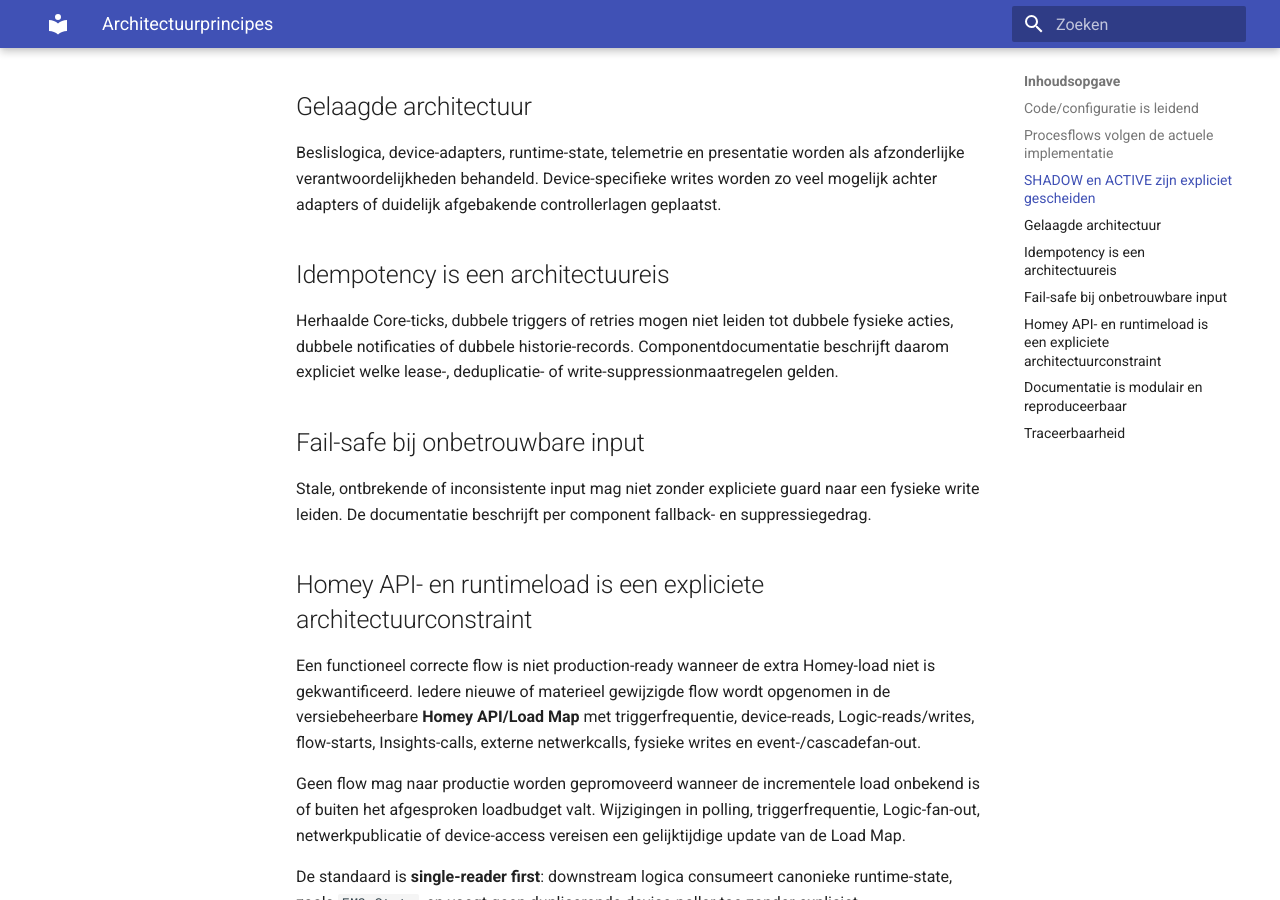
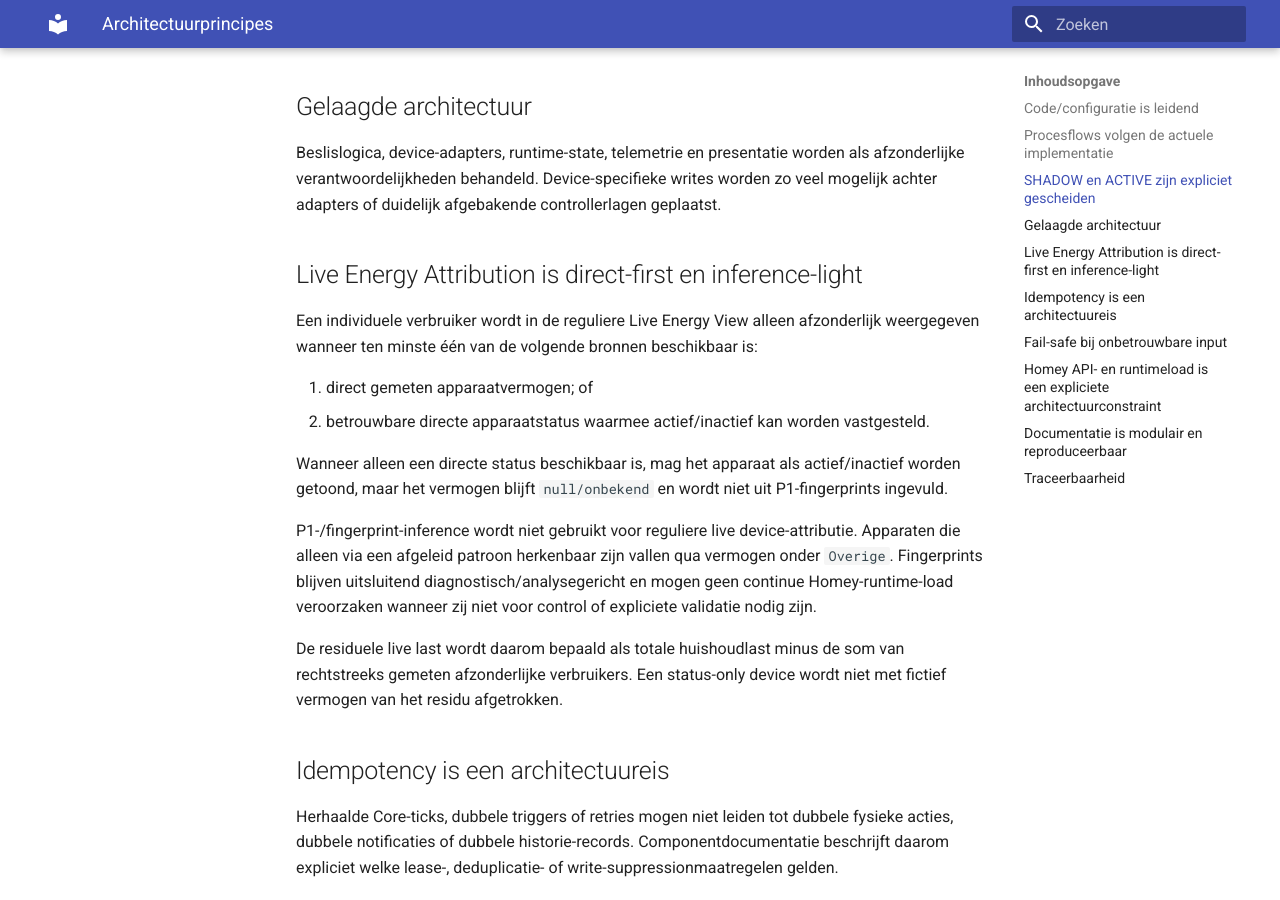
Before and after one commit to OnsKasteeltje/homey-energy-manual, an MkDocs documentation site: the page built from docs/software-architecture/architecture/02-architecture-principles.md, in a window 1280 px wide and 900 px high, scrolled down 616 px. Built offline with MkDocs 1.6.1 and Material for MkDocs 9.7.7, drawn with Linux system fonts in a browser that asks for light colours.

Commit message:
docs: define direct-only live energy attribution rule

```diff
--- a/docs/software-architecture/architecture/02-architecture-principles.md
+++ b/docs/software-architecture/architecture/02-architecture-principles.md
@@ -31,6 +31,19 @@ Logica die alleen rekent, observeert of valideert wordt als `shadow` gemarkeerd.
 
 Beslislogica, device-adapters, runtime-state, telemetrie en presentatie worden als afzonderlijke verantwoordelijkheden behandeld. Device-specifieke writes worden zo veel mogelijk achter adapters of duidelijk afgebakende controllerlagen geplaatst.
 
+## Live Energy Attribution is direct-first en inference-light
+
+Een individuele verbruiker wordt in de reguliere Live Energy View alleen afzonderlijk weergegeven wanneer ten minste één van de volgende bronnen beschikbaar is:
+
+1. direct gemeten apparaatvermogen; of
+2. betrouwbare directe apparaatstatus waarmee actief/inactief kan worden vastgesteld.
+
+Wanneer alleen een directe status beschikbaar is, mag het apparaat als actief/inactief worden getoond, maar het vermogen blijft `null/onbekend` en wordt niet uit P1-fingerprints ingevuld.
+
+P1-/fingerprint-inference wordt niet gebruikt voor reguliere live device-attributie. Apparaten die alleen via een afgeleid patroon herkenbaar zijn vallen qua vermogen onder `Overige`. Fingerprints blijven uitsluitend diagnostisch/analysegericht en mogen geen continue Homey-runtime-load veroorzaken wanneer zij niet voor control of expliciete validatie nodig zijn.
+
+De residuele live last wordt daarom bepaald als totale huishoudlast minus de som van rechtstreeks gemeten afzonderlijke verbruikers. Een status-only device wordt niet met fictief vermogen van het residu afgetrokken.
+
 ## Idempotency is een architectuureis
 
 Herhaalde Core-ticks, dubbele triggers of retries mogen niet leiden tot dubbele fysieke acties, dubbele notificaties of dubbele historie-records. Componentdocumentatie beschrijft daarom expliciet welke lease-, deduplicatie- of write-suppressionmaatregelen gelden.
```
Also changed, not shown: other parts of docs/software-architecture/architecture/02-architecture-principles.md (+2 -2 lines).
